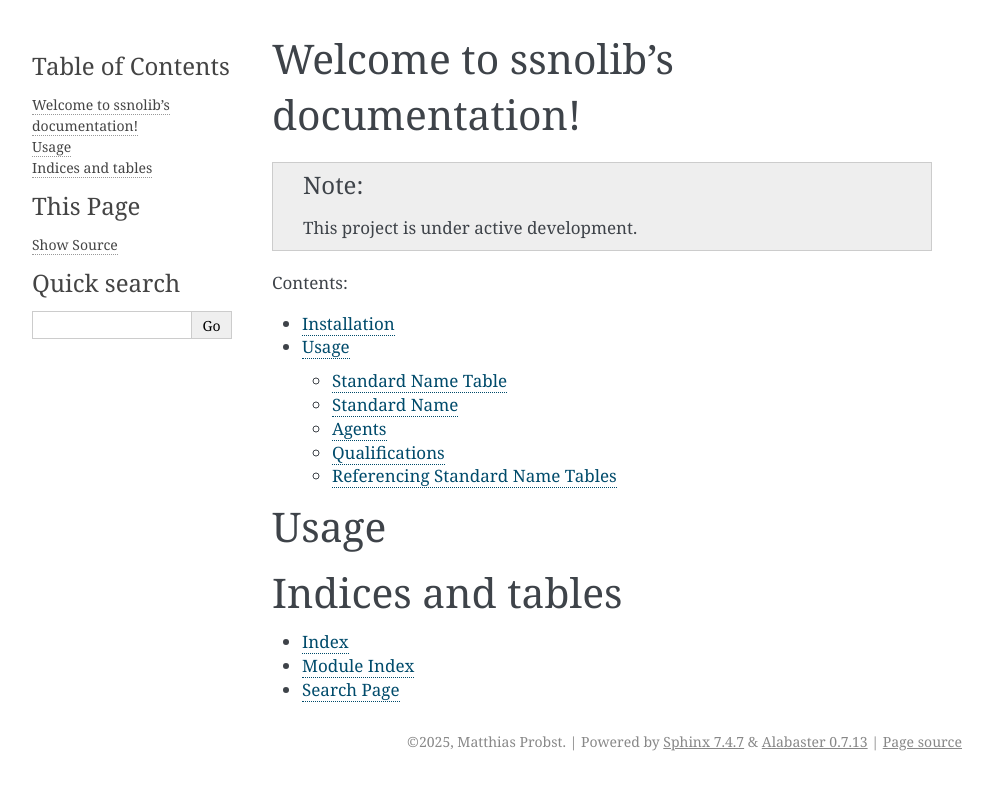
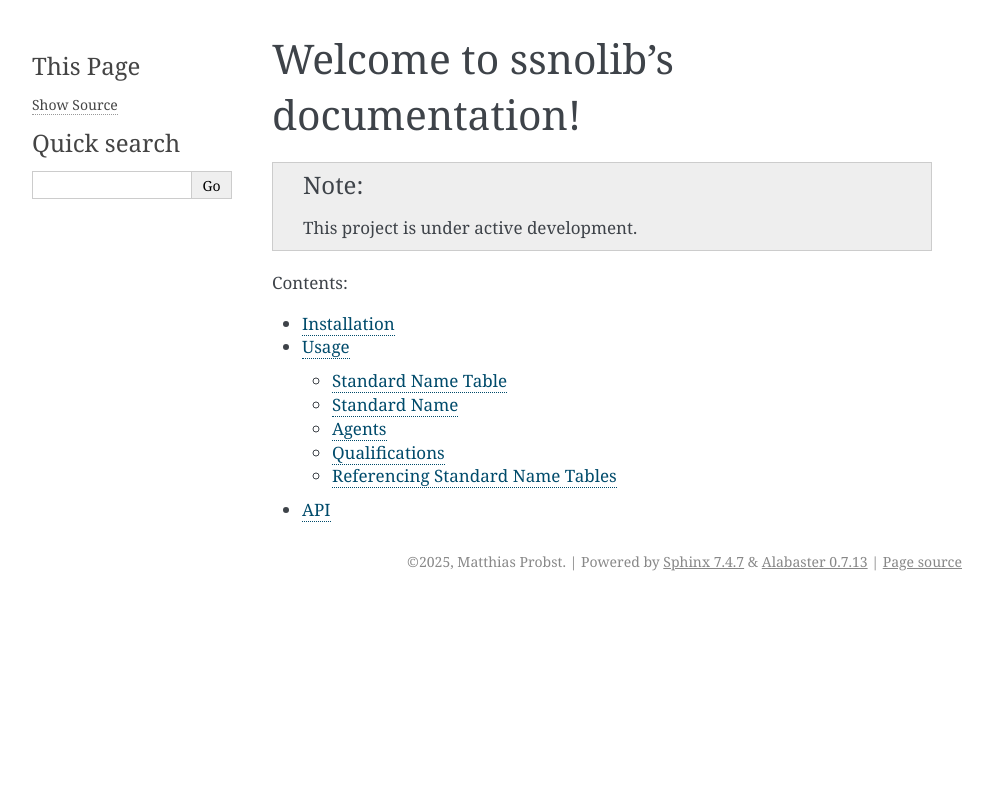
Before and after one commit to matthiasprobst/ssnolib, a Sphinx documentation site: the page built from docs/index.rst, in a window 1280 px wide. Shown: the top 790 px of the page, without its empty margins (148-1141 px from the left). Built offline with Sphinx 7.4.7, drawn with Linux system fonts in a browser that asks for light colours.

Commit message:
update docu

```diff
--- a/docs/index.rst
+++ b/docs/index.rst
@@ -18,16 +18,4 @@
 
    installation
    tutorials/index
-
-Usage
-=====
-
-.. _installation:
-
-
-Indices and tables
-==================
-
-* :ref:`genindex`
-* :ref:`modindex`
-* :ref:`search`
+   api
```
Also changed, not shown: docs/api.rst (added, +15 -0 lines), docs/tutorials/StandardNameTable.ipynb.
